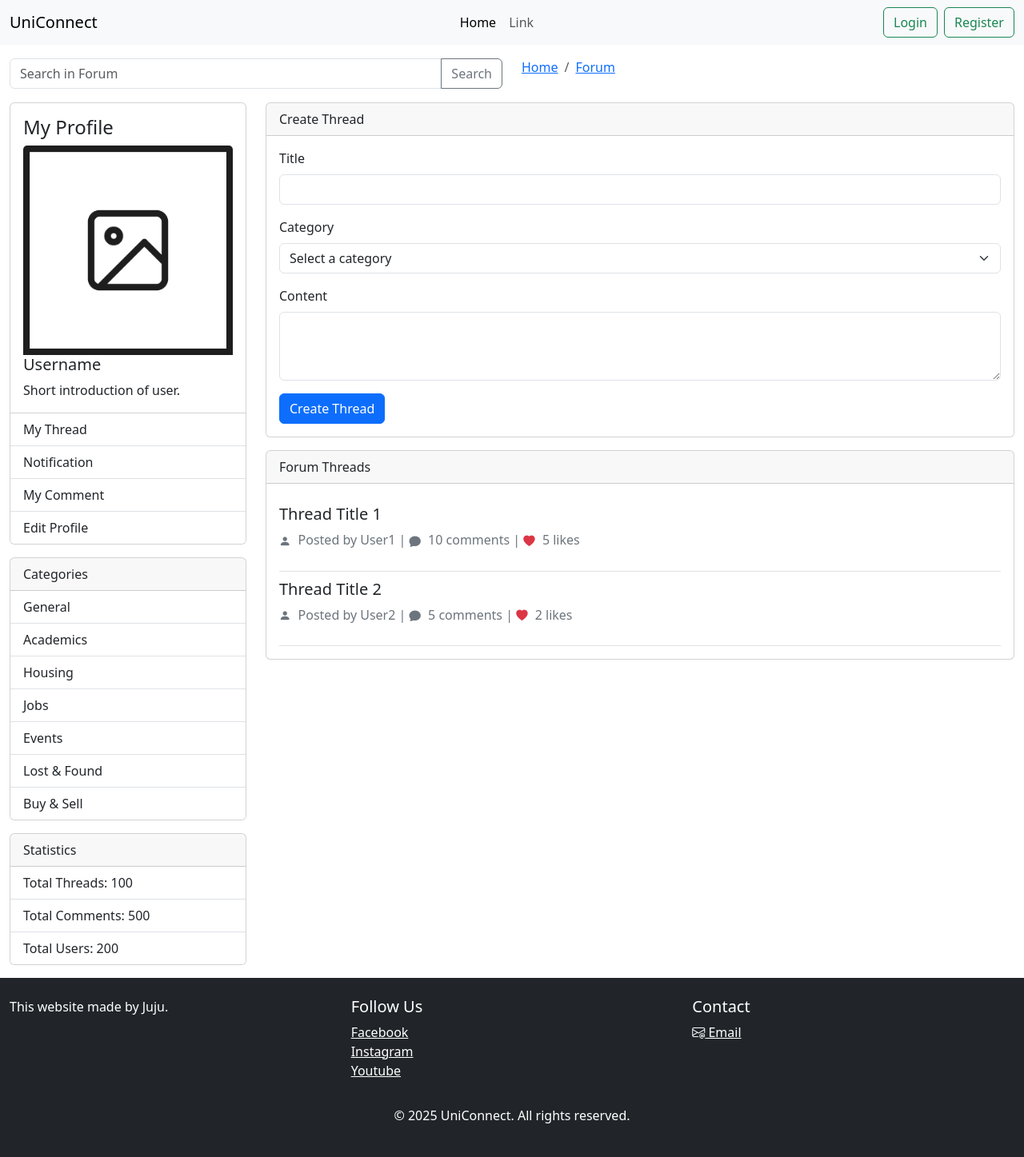
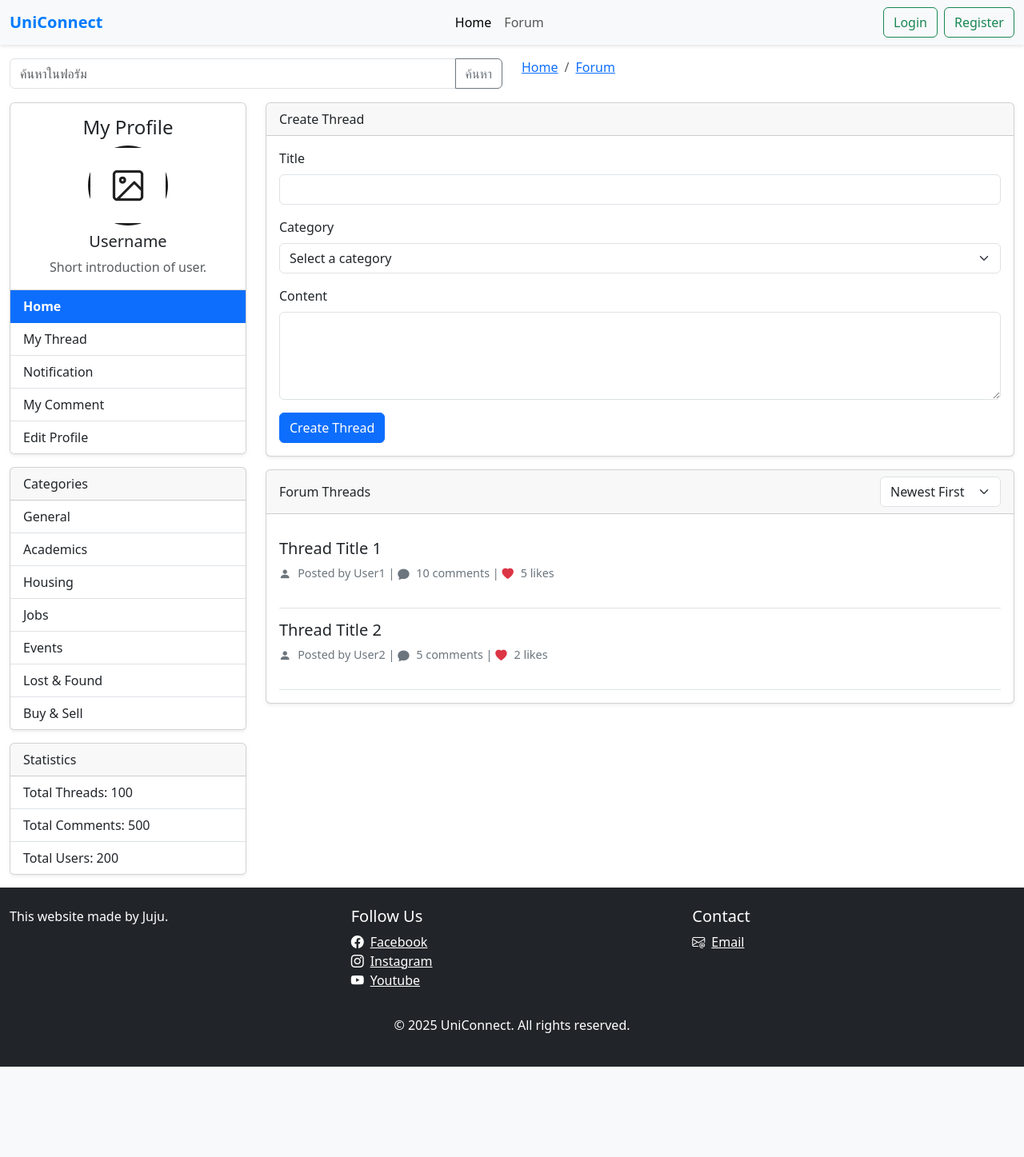
Before and after one commit to julaluxx/UniConnect, a PHP site: page / in a window 1280 px wide. Shown: the whole page at 80% size. After the commit the page ends 1334 px from the top, so only its background shows below. Run offline with PHP 8.4, Linux system fonts and the light colour scheme.

Commit message:
Enhance , improve , and refine styling for better user experience

```diff
--- a/index.html
+++ b/index.html
@@ -11,9 +11,9 @@
 </head>
 
 <body>
-    <nav class="navbar navbar-expand-lg bg-body-tertiary">
+    <nav class="navbar navbar-expand-lg bg-light">
         <div class="container-fluid">
-            <a class="navbar-brand" href="#">UniConnect</a>
+            <a class="navbar-brand fw-bold" href="index.html">UniConnect</a>
             <button class="navbar-toggler" type="button" data-bs-toggle="collapse"
                 data-bs-target="#navbarSupportedContent" aria-controls="navbarSupportedContent" aria-expanded="false"
                 aria-label="Toggle navigation">
@@ -22,15 +22,16 @@
             <div class="collapse navbar-collapse" id="navbarSupportedContent">
                 <ul class="navbar-nav mx-auto mb-2 mb-lg-0">
                     <li class="nav-item">
-                        <a class="nav-link active" aria-current="page" href="index.html">Home</a>
+                        <a class="nav-link active" aria-current="page" href="#main-content">Home</a>
                     </li>
                     <li class="nav-item">
-                        <a class="nav-link" href="#forum">Link</a>
+                        <a class="nav-link" href="#forum">Forum</a>
                     </li>
                 </ul>
-                <div class="d-flex gap-2">
-                    <button class="btn btn-outline-success" type="button">Login</button>
-                    <button class="btn btn-outline-success" type="button">Register</button>
+                <div class="d-flex gap-2" id="auth-buttons">
+                    <button class="btn btn-outline-success" type="button" id="login-btn">Login</button>
+                    <button class="btn btn-outline-success" type="button" id="register-btn">Register</button>
+                    <button class="btn btn-outline-danger d-none" type="button" id="logout-btn">Logout</button>
                 </div>
             </div>
         </div>
@@ -40,14 +41,14 @@
         <div class="row align-items-center">
             <div class="col-md-6">
                 <div class="input-group">
-                    <input type="text" class="form-control" placeholder="Search in Forum" aria-label="ค้นหาในฟอรัม">
-                    <button class="btn btn-outline-secondary" type="button">Search</button>
+                    <input type="text" class="form-control" placeholder="ค้นหาในฟอรัม" aria-label="ค้นหาในฟอรัม" id="search-input">
+                    <button class="btn btn-outline-secondary" type="button" id="search-btn">ค้นหา</button>
                 </div>
             </div>
             <div class="col-md-6">
                 <nav aria-label="breadcrumb">
                     <ol class="breadcrumb">
-                        <li class="breadcrumb-item active"><a href="#main-content">Home</a></li>
+                        <li class="breadcrumb-item"><a href="#main-content">Home</a></li>
                         <li class="breadcrumb-item"><a href="#forum">Forum</a></li>
                     </ol>
                 </nav>
@@ -58,21 +59,22 @@
     <section class="main-content container-fluid">
         <div class="row">
             <div class="side-bar col-md-3">
-                <div class="card mb-3">
-                    <div class="card-body">
+                <div class="card mb-3 shadow-sm">
+                    <div class="card-body text-center">
                         <h4 class="card-title">My Profile</h4>
-                        <img class="card-img-top" src="/assets/square_holder.png" alt="Profile Image">
-                        <h5 class="card-title">Username</h5>
-                        <p class="card-text">Short introduction of user.</p>
+                        <img class="card-img-top rounded-circle mx-auto" style="width: 100px; height: 100px;" src="/assets/square_holder.png" alt="Profile Image">
+                        <h5 class="card-title mt-2">Username</h5>
+                        <p class="card-text text-muted">Short introduction of user.</p>
                     </div>
                     <ul class="list-group list-group-flush">
+                        <li class="list-group-item profile-menu active" data-target="main-content">Home</li>
                         <li class="list-group-item profile-menu" data-target="my-threads">My Thread</li>
                         <li class="list-group-item profile-menu" data-target="notifications">Notification</li>
                         <li class="list-group-item profile-menu" data-target="my-comments">My Comment</li>
                         <li class="list-group-item profile-menu" data-target="edit-profile">Edit Profile</li>
                     </ul>
                 </div>
-                <div class="category-container card mb-3">
+                <div class="category-container card mb-3 shadow-sm">
                     <div class="card-header">Categories</div>
                     <ul class="list-group list-group-flush">
                         <li class="list-group-item">General</li>
@@ -84,7 +86,7 @@
                         <li class="list-group-item">Buy & Sell</li>
                     </ul>
                 </div>
-                <div class="statistics-container card mb-3">
+                <div class="statistics-container card mb-3 shadow-sm">
                     <div class="card-header">Statistics</div>
                     <ul class="list-group list-group-flush">
                         <li class="list-group-item">Total Threads: 100</li>
@@ -97,10 +99,10 @@
             <div class="content-container col-md-9">
                 <!-- Main Content (Create Thread and Forum Threads) -->
                 <div id="main-content">
-                    <div class="card mb-3">
+                    <div class="card mb-3 shadow-sm">
                         <div class="card-header">Create Thread</div>
                         <div class="card-body">
-                            <form>
+                            <form id="create-thread-form">
                                 <div class="mb-3">
                                     <label for="threadTitle" class="form-label">Title</label>
                                     <input type="text" class="form-control" id="threadTitle" required>
@@ -120,29 +122,36 @@
                                 </div>
                                 <div class="mb-3">
                                     <label for="threadContent" class="form-label">Content</label>
-                                    <textarea class="form-control" id="threadContent" rows="3" required></textarea>
+                                    <textarea class="form-control" id="threadContent" rows="4" required></textarea>
                                 </div>
                                 <button type="submit" class="btn btn-primary">Create Thread</button>
                             </form>
+                            <div class="alert alert-success d-none mt-3" id="thread-success">Thread created successfully!</div>
                         </div>
                     </div>
-                    <div class="card mb-3" id="forum">
-                        <div class="card-header">Forum Threads</div>
+                    <div class="card mb-3 shadow-sm" id="forum">
+                        <div class="card-header d-flex justify-content-between align-items-center">
+                            <span>Forum Threads</span>
+                            <select class="form-select w-auto" id="sort-threads">
+                                <option value="newest">Newest First</option>
+                                <option value="popular">Most Popular</option>
+                            </select>
+                        </div>
                         <div class="card-body">
-                            <div class="thread">
+                            <div class="thread" data-thread-id="1">
                                 <h5 class="thread-title">Thread Title 1</h5>
                                 <p class="thread-meta">
                                     <i class="bi bi-person-fill"></i> Posted by User1 |
                                     <i class="bi bi-chat-fill"></i> 10 comments |
-                                    <i class="bi bi-heart-fill"></i> 5 likes
+                                    <i class="bi bi-heart-fill like-btn" data-liked="false"></i> <span class="like-count">5</span> likes
                                 </p>
                             </div>
-                            <div class="thread">
+                            <div class="thread" data-thread-id="2">
                                 <h5 class="thread-title">Thread Title 2</h5>
                                 <p class="thread-meta">
                                     <i class="bi bi-person-fill"></i> Posted by User2 |
                                     <i class="bi bi-chat-fill"></i> 5 comments |
-                                    <i class="bi bi-heart-fill"></i> 2 likes
+                                    <i class="bi bi-heart-fill like-btn" data-liked="false"></i> <span class="like-count">2</span> likes
                                 </p>
                             </div>
                         </div>
@@ -150,50 +159,53 @@
                 </div>
                 <!-- My Threads -->
                 <div id="my-threads" class="d-none">
-                    <div class="card mb-3">
+                    <div class="card mb-3 shadow-sm">
                         <div class="card-header">My Threads</div>
                         <div class="card-body">
-                            <div class="thread">
+                            <div class="thread" data-thread-id="1">
                                 <h5 class="thread-title">Thread Title 1</h5>
                                 <p class="thread-meta">
                                     <i class="bi bi-person-fill"></i> Posted by User1 |
                                     <i class="bi bi-chat-fill"></i> 10 comments |
-                                    <i class="bi bi-heart-fill"></i> 5 likes
+                                    <i class="bi bi-heart-fill like-btn" data-liked="false"></i> <span class="like-count">5</span> likes
                                 </p>
                             </div>
+                            <button class="btn btn-outline-primary mt-3 back-btn" data-target="main-content">Back to Main</button>
                         </div>
                     </div>
                 </div>
                 <!-- Notifications -->
                 <div id="notifications" class="d-none">
-                    <div class="card mb-3">
+                    <div class="card mb-3 shadow-sm">
                         <div class="card-header">Notifications</div>
                         <div class="card-body">
                             <ul class="list-group">
                                 <li class="list-group-item">Notification 1</li>
                                 <li class="list-group-item">Notification 2</li>
                             </ul>
+                            <button class="btn btn-outline-primary mt-3 back-btn" data-target="main-content">Back to Main</button>
                         </div>
                     </div>
                 </div>
                 <!-- My Comments -->
                 <div id="my-comments" class="d-none">
-                    <div class="card mb-3">
+                    <div class="card mb-3 shadow-sm">
                         <div class="card-header">My Comments</div>
                         <div class="card-body">
                             <ul class="list-group">
                                 <li class="list-group-item">Comment 1</li>
                                 <li class="list-group-item">Comment 2</li>
                             </ul>
+                            <button class="btn btn-outline-primary mt-3 back-btn" data-target="main-content">Back to Main</button>
                         </div>
                     </div>
                 </div>
                 <!-- Edit Profile -->
                 <div id="edit-profile" class="d-none">
-                    <div class="card mb-3">
+                    <div class="card mb-3 shadow-sm">
                         <div class="card-header">Edit Profile</div>
                         <div class="card-body">
-                            <form>
+                            <form id="edit-profile-form">
                                 <div class="mb-3">
                                     <label for="username" class="form-label">Username</label>
                                     <input type="text" class="form-control" id="username" value="CurrentUsername" required>
@@ -208,7 +220,8 @@
                                 </div>
                                 <div class="mb-3">
                                     <label for="profileImage" class="form-label">Profile Image</label>
-                                    <input class="form-control" type="file" id="profileImage">
+                                    <input class="form-control" type="file" id="profileImage" accept="image/*">
+                                    <img id="profile-image-preview" class="mt-2 rounded-circle d-none" style="width: 100px; height: 100px;" alt="Profile Preview">
                                 </div>
                                 <div class="mb-3">
                                     <label for="password" class="form-label">New Password</label>
@@ -220,6 +233,8 @@
                                 </div>
                                 <button type="submit" class="btn btn-primary">Save Changes</button>
                             </form>
+                            <div class="alert alert-success d-none mt-3" id="profile-success">Profile updated successfully!</div>
+                            <button class="btn btn-outline-primary mt-3 back-btn" data-target="main-content">Back to Main</button>
                         </div>
                     </div>
                 </div>
@@ -235,15 +250,15 @@
             <div class="col-md-4 social-media-links">
                 <h5>Follow Us</h5>
                 <ul class="list-unstyled">
-                    <li><a href="#" class="text-white">Facebook</a></li>
-                    <li><a href="#" class="text-white">Instagram</a></li>
-                    <li><a href="#" class="text-white">Youtube</a></li>
+                    <li><a href="#" class="text-white"><i class="bi bi-facebook me-2"></i>Facebook</a></li>
+                    <li><a href="#" class="text-white"><i class="bi bi-instagram me-2"></i>Instagram</a></li>
+                    <li><a href="#" class="text-white"><i class="bi bi-youtube me-2"></i>Youtube</a></li>
                 </ul>
             </div>
             <div class="col-md-4 contact">
                 <h5>Contact</h5>
                 <ul class="list-unstyled">
-                    <li><a href="mailto:example@email.com" class="text-white"><i class="bi bi-envelope-at"></i> Email</a></li>
+                    <li><a href="mailto:example@email.com" class="text-white"><i class="bi bi-envelope-at me-2"></i>Email</a></li>
                 </ul>
             </div>
         </div>
--- a/style.css
+++ b/style.css
@@ -1,28 +1,32 @@
-@import url("https://cdn.jsdelivr.net/npm/bootstrap-icons@1.13.1/font/bootstrap-icons.min.css");
+@import url("https://fonts.googleapis.com/css2?family=Roboto:wght@400;500;700&display=swap");
 
 body {
-    font-family: Arial, sans-serif;
+    font-family: 'Roboto', Arial, sans-serif;
     margin: 0;
     padding: 0;
-    background-color: #ffffff;
+    background-color: #f5f6f5;
 }
 
-/* style.css */
-
-.thread-meta i {
-  margin-right: 5px;
-  font-size: 0.9rem;
-  vertical-align: middle;
-}
-.thread-meta {
-  color: #6c757d;
-}
-.thread {
-  padding: 10px 0;
-  border-bottom: 1px solid #dee2e6;
+.navbar {
+    box-shadow: 0 2px 4px rgba(0, 0, 0, 0.1);
 }
 
-/* Style for profile menu */
+.navbar-brand {
+    color: #007bff !important;
+}
+
+.card {
+    border: none;
+    border-radius: 10px;
+}
+
+.card-header {
+    background-color: #007bff;
+    color: white;
+    font-weight: 500;
+    border-radius: 10px 10px 0 0;
+}
+
 .profile-menu {
     cursor: pointer;
     transition: background-color 0.2s;
@@ -35,17 +39,17 @@
 .profile-menu.active {
     background-color: #e9ecef;
     font-weight: bold;
+    color: #007bff;
 }
 
-/* Ensure content sections are properly styled */
-.content-container .card {
-    margin-bottom: 20px;
+.thread {
+    padding: 15px 0;
+    border-bottom: 1px solid #dee2e6;
 }
 
-/* Style for threads */
-.thread {
-    padding: 10px 0;
-    border-bottom: 1px solid #dee2e6;
+.thread-meta {
+    color: #6c757d;
+    font-size: 0.9rem;
 }
 
 .thread-meta i {
@@ -56,4 +60,31 @@
 
 .thread-meta .bi-heart-fill {
     color: #dc3545;
+    cursor: pointer;
 }
+
+.thread-meta .bi-heart-fill.liked {
+    color: #ff6b6b;
+}
+
+.footer {
+    background-color: #212529;
+}
+
+.alert {
+    border-radius: 8px;
+}
+
+/* Responsive adjustments */
+@media (max-width: 768px) {
+    .side-bar {
+        margin-bottom: 20px;
+    }
+    .navbar-nav {
+        text-align: center;
+    }
+    .card-img-top {
+        width: 80px !important;
+        height: 80px !important;
+    }
+}
```
Also changed, not shown: script.js (+135 -10 lines).
